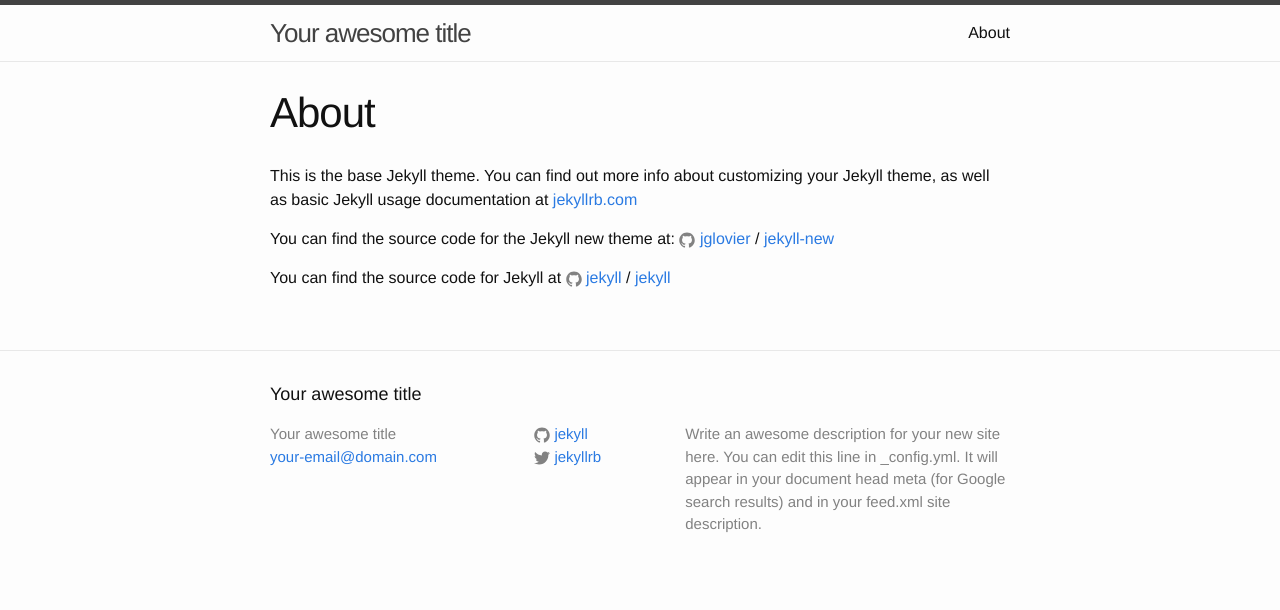
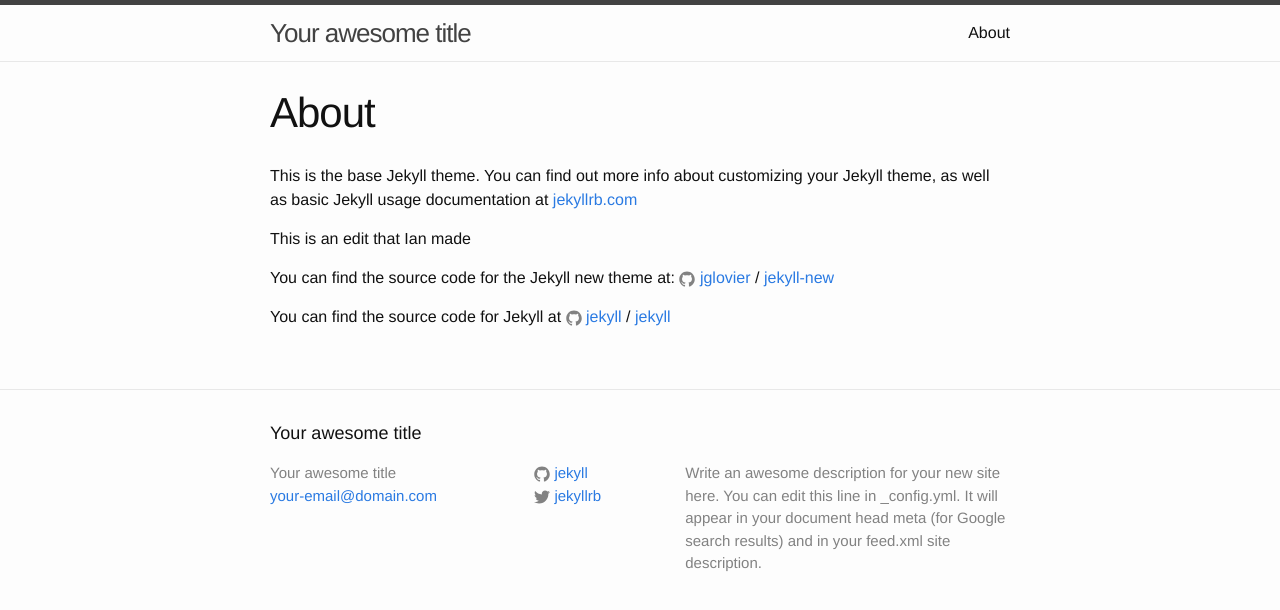
Before and after one commit to iangagnon/iangagnon.github.io, a Jekyll site: the page built from about.md, in a window 1280 px wide. Shown: the top 610 px of the page. Built offline with Jekyll 4.4.1, drawn with Linux system fonts in a browser that asks for light colours.

Commit message:
Update about.md

```diff
--- a/about.md
+++ b/about.md
@@ -6,6 +6,8 @@ permalink: /about/
 
 This is the base Jekyll theme. You can find out more info about customizing your Jekyll theme, as well as basic Jekyll usage documentation at [jekyllrb.com](http://jekyllrb.com/)
 
+This is an edit that Ian made
+
 You can find the source code for the Jekyll new theme at:
 {% include icon-github.html username="jglovier" %} /
 [jekyll-new](https://github.com/jglovier/jekyll-new)
```
